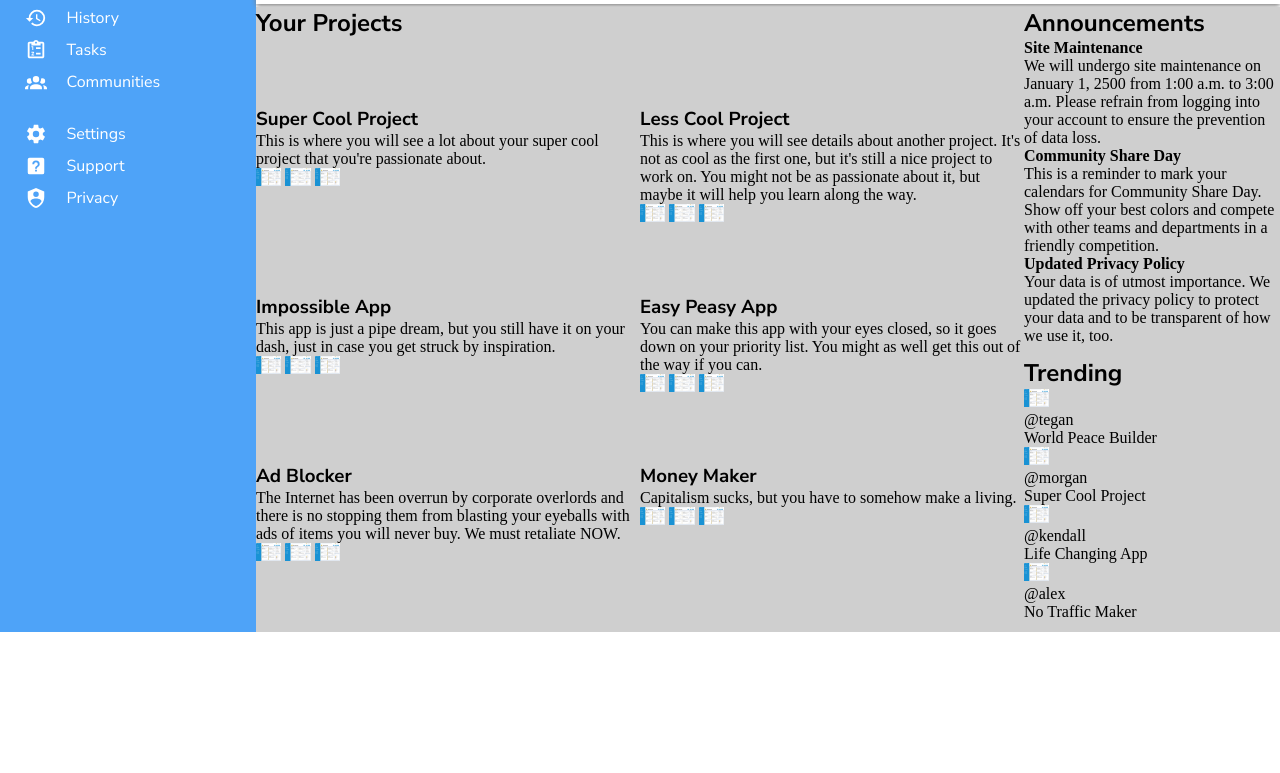
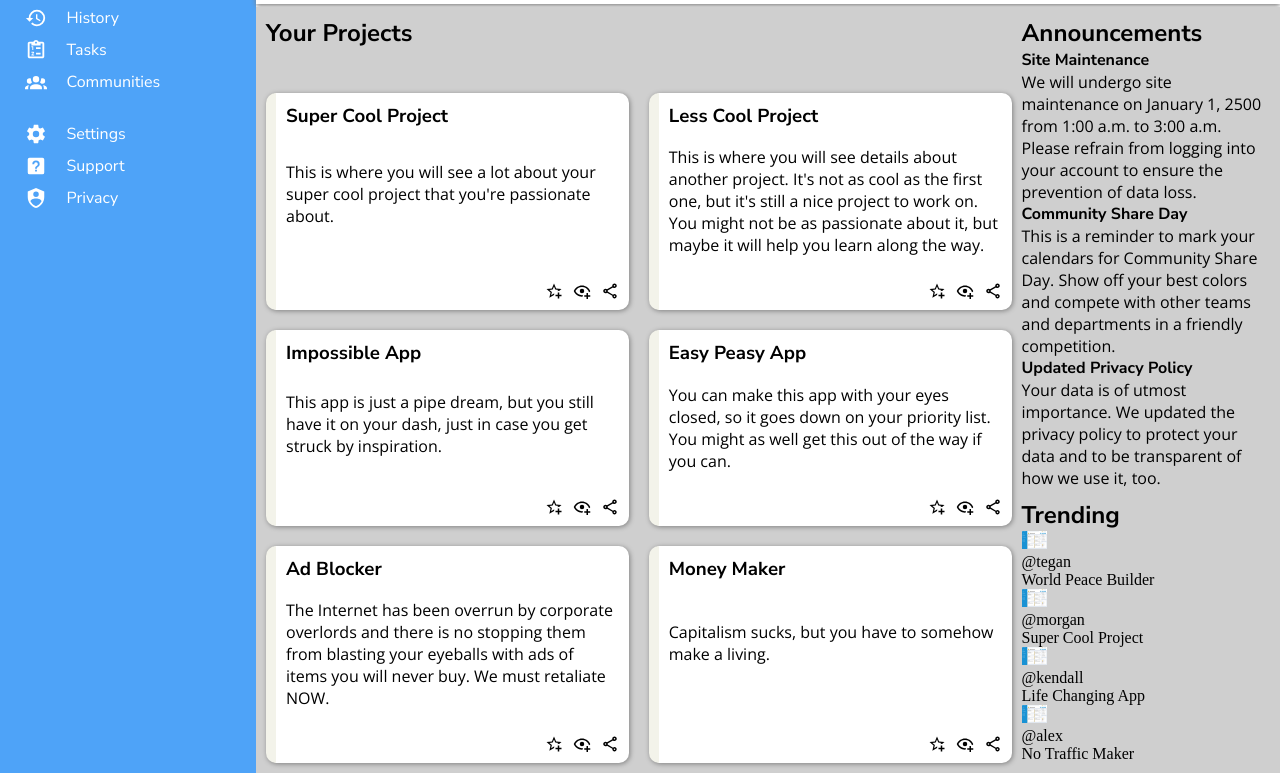
Before and after one commit to jillian-armonia/odin-admin-dash, a plain HTML site: page index.html in a window 1280 px wide. Shown: the part 168-941 px from the top of the page. Before the commit the page ends 800 px from the top, so only its background shows below. Drawn offline with nearby package versions, Linux system fonts and the light colour scheme.

Commit message:
finish .projects css

```diff
--- a/index.html
+++ b/index.html
@@ -77,54 +77,54 @@
                     <h3>Super Cool Project</h3>
                     <p>This is where you will see a lot about your super cool project that you're passionate about.</p>
                     <div class="card-buttons">
-                        <img src="dashboard-project.png" alt="">
-                        <img src="dashboard-project.png" alt="">
-                        <img src="dashboard-project.png" alt="">
+                        <img src="/icons/star-plus-outline.svg" alt="">
+                        <img src="icons/eye-plus-outline.svg" alt="">
+                        <img src="icons/share-variant-outline.svg" alt="">
                     </div>
                 </div>
                 <div class="card">
                     <h3>Less Cool Project</h3>
                     <p>This is where you will see details about another project. It's not as cool as the first one, but it's still a nice project to work on. You might not be as passionate about it, but maybe it will help you learn along the way.</p>
                     <div class="card-buttons">
-                        <img src="dashboard-project.png" alt="">
-                        <img src="dashboard-project.png" alt="">
-                        <img src="dashboard-project.png" alt="">
+                        <img src="/icons/star-plus-outline.svg" alt="">
+                        <img src="icons/eye-plus-outline.svg" alt="">
+                        <img src="icons/share-variant-outline.svg" alt="">
                     </div>
                 </div>
                 <div class="card">
                     <h3>Impossible App</h3>
                     <p>This app is just a pipe dream, but you still have it on your dash, just in case you get struck by inspiration.</p>
                     <div class="card-buttons">
-                        <img src="dashboard-project.png" alt="">
-                        <img src="dashboard-project.png" alt="">
-                        <img src="dashboard-project.png" alt="">
+                        <img src="/icons/star-plus-outline.svg" alt="">
+                        <img src="icons/eye-plus-outline.svg" alt="">
+                        <img src="icons/share-variant-outline.svg" alt="">
                     </div>
                 </div>
                 <div class="card">
                     <h3>Easy Peasy App</h3>
                     <p>You can make this app with your eyes closed, so it goes down on your priority list. You might as well get this out of the way if you can.</p>
                     <div class="card-buttons">
-                        <img src="dashboard-project.png" alt="">
-                        <img src="dashboard-project.png" alt="">
-                        <img src="dashboard-project.png" alt="">
+                        <img src="/icons/star-plus-outline.svg" alt="">
+                        <img src="icons/eye-plus-outline.svg" alt="">
+                        <img src="icons/share-variant-outline.svg" alt="">
                     </div>
                 </div>
                 <div class="card">
                     <h3>Ad Blocker</h3>
                     <p>The Internet has been overrun by corporate overlords and there is no stopping them from blasting your eyeballs with ads of items you will never buy. We must retaliate NOW.</p>
                     <div class="card-buttons">
-                        <img src="dashboard-project.png" alt="">
-                        <img src="dashboard-project.png" alt="">
-                        <img src="dashboard-project.png" alt="">
+                        <img src="/icons/star-plus-outline.svg" alt="">
+                        <img src="icons/eye-plus-outline.svg" alt="">
+                        <img src="icons/share-variant-outline.svg" alt="">
                     </div>
                 </div>
                 <div class="card">
                     <h3>Money Maker</h3>
                     <p>Capitalism sucks, but you have to somehow make a living.</p>
                     <div class="card-buttons">
-                        <img src="dashboard-project.png" alt="">
-                        <img src="dashboard-project.png" alt="">
-                        <img src="dashboard-project.png" alt="">
+                        <img src="/icons/star-plus-outline.svg" alt="">
+                        <img src="icons/eye-plus-outline.svg" alt="">
+                        <img src="icons/share-variant-outline.svg" alt="">
                     </div>
                 </div>
             </div>
--- a/style.css
+++ b/style.css
@@ -138,9 +138,11 @@ input[type="search"]{
     grid-template-columns: 3fr 1fr;
     background-color: var(--secondary-color);
     margin-top: 3px;
+    padding: 10px;
+    gap: 10px;
 }
 
-h2, h3{
+h2, h3, h4{
     font-family: "Nunito Sans", sans-serif;
 }
 
@@ -148,12 +150,35 @@ h2, h3{
     display: grid;
     grid-template-columns: 1fr 1fr;
     grid-row: span 2;
+    gap: 20px;
 }
 
 .projects h2{
     grid-column: 1 / 3;
 }
 
+.card{
+    background-color: white;
+    display: grid;
+    gap: 10px;
+    padding: 10px;
+    border-radius: 10px;
+    border-left: var(--user-color) solid 10px;
+    box-shadow: gray 1px 1px 5px;
+}
+
+.card-buttons{
+    justify-self: end;
+    align-self: end;
+    display: flex;
+    gap: 10px;
+    cursor: pointer;
+}
+
+.card p, .news p{
+    font-family: "Open Sans", sans-serif;
+}
+
 .trending{
     grid-column: 2 / 3;
 }
```
